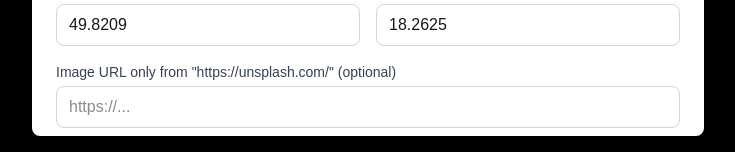
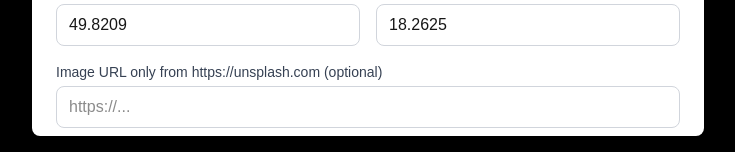
Before and after one commit to MarketaG/my-wildiary, a Next.js app in the folder frontend/: page / in a window 1280 px wide. Both pictures are taken after a click on the button "New observation". Shown: the part 624-776 px from the top of the page, without its empty margins (272-1007 px from the left). Built offline with nearby package versions, Linux system fonts and the light colour scheme; no server answers.

Commit message:
chore(ui): fix image URL helper text

```diff
--- a/frontend/src/app/components/AddObservationModal.tsx
+++ b/frontend/src/app/components/AddObservationModal.tsx
@@ -194,7 +194,7 @@ export default function AddObservationModal({ onClose, onSuccess }: Props) {
             {/* Image URL */}
             <div>
               <label className="block text-sm font-medium text-gray-700 mb-1">
-                Image URL only from "https://unsplash.com/" (optional)
+                Image URL only from https://unsplash.com (optional)
               </label>
               <input
                 type="url"
```
